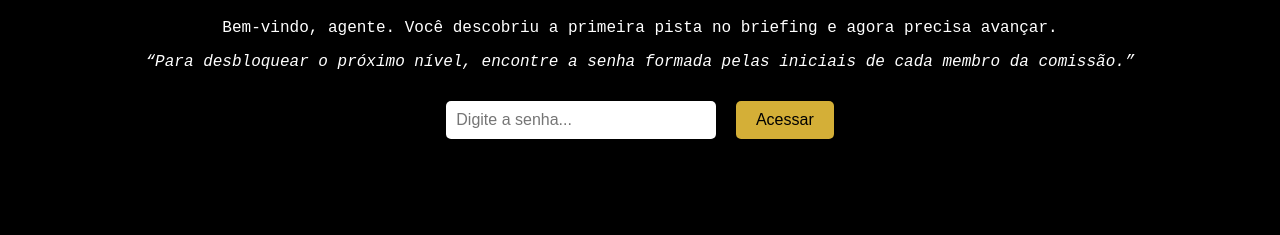
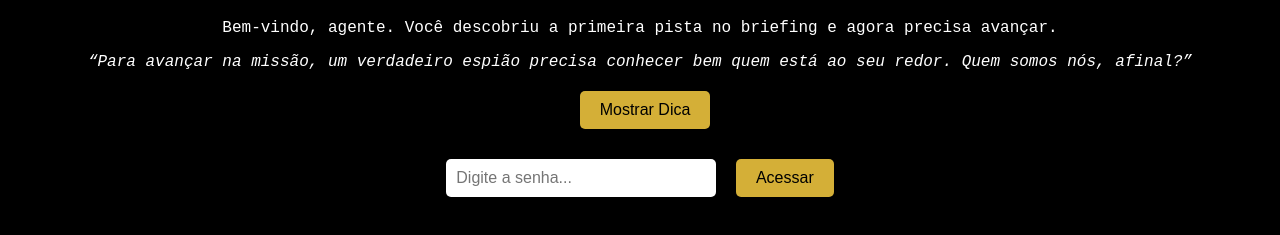
Before and after one commit to ViniBertolotti/Mack-Noir, a plain HTML site: page index.html in a window 1280 px wide. Shown: the part 119-354 px from the top of the page. Drawn offline with Linux system fonts and the light colour scheme.

Commit message:
Update index.html

```diff
--- a/index.html
+++ b/index.html
@@ -48,7 +48,28 @@
 <body>
     <h1>Mack Noir - Missão Secreta</h1>
     <p>Bem-vindo, agente. Você descobriu a primeira pista no briefing e agora precisa avançar.</p>
-    <p><em>“Para desbloquear o próximo nível, encontre a senha formada pelas iniciais de cada membro da comissão.”</em></p>
+    <p><em>“Para avançar na missão, um verdadeiro espião precisa conhecer bem quem está ao seu redor. Quem somos nós, afinal?”</em></p>
+    <div id="dica-container" style="margin-top: 20px;">
+    <button onclick="mostrarDica()" style="
+        padding: 10px 20px;
+        font-size: 16px;
+        background-color: #d4af37;
+        color: #000;
+        border: none;
+        border-radius: 5px;
+        cursor: pointer;">
+        Mostrar Dica
+    </button>
+    <p id="dica" style="display: none; margin-top: 10px; color: #d4af37;">
+        Nossas iniciais, organizadas em ordem alfabética, revelam a chave para o próximo nível.
+    </p>
+</div>
+
+<script>
+function mostrarDica() {
+    document.getElementById("dica").style.display = "block";
+}
+</script>
 
     <div class="input-area">
         <input type="text" id="password" placeholder="Digite a senha...">
```
